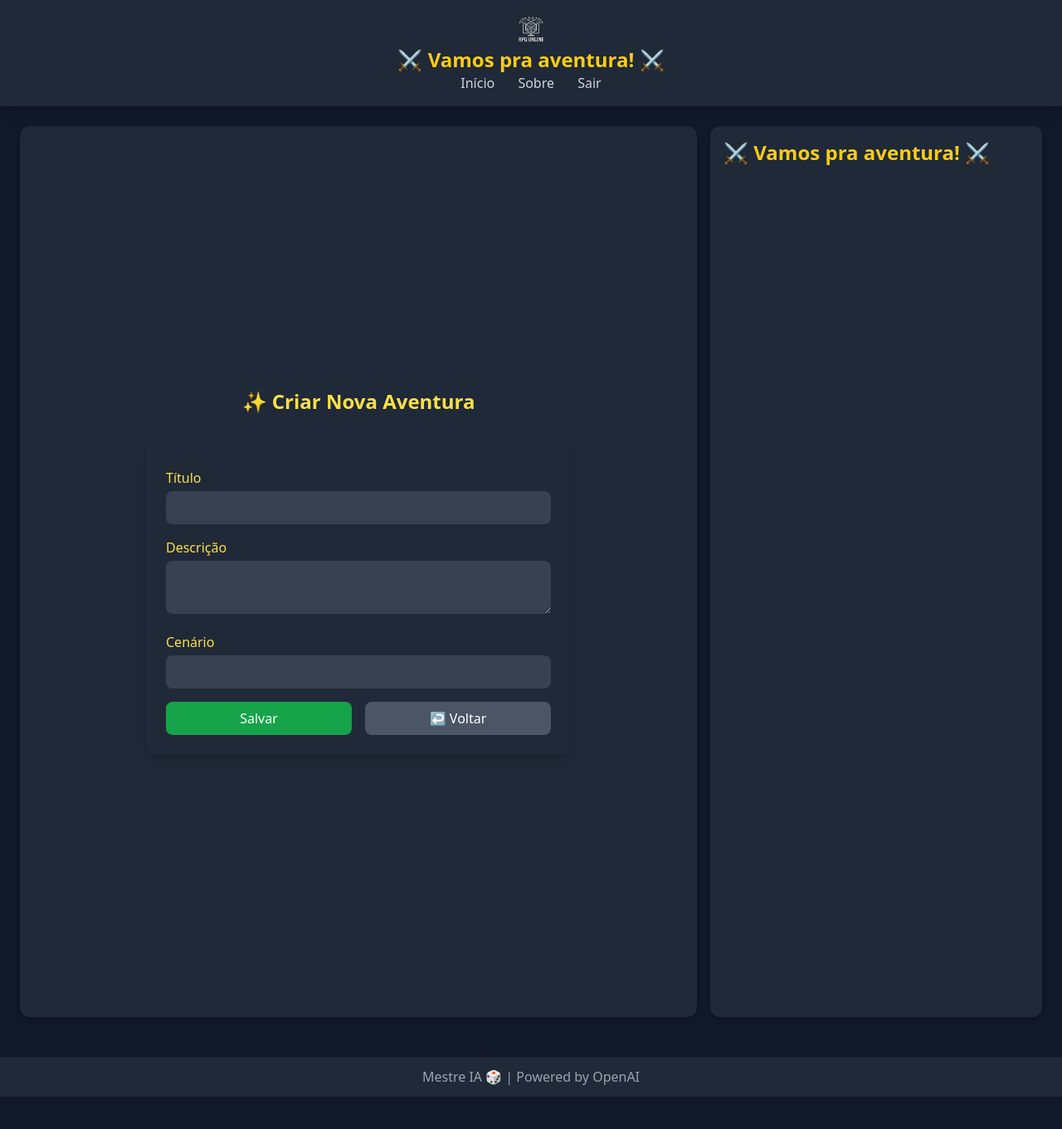
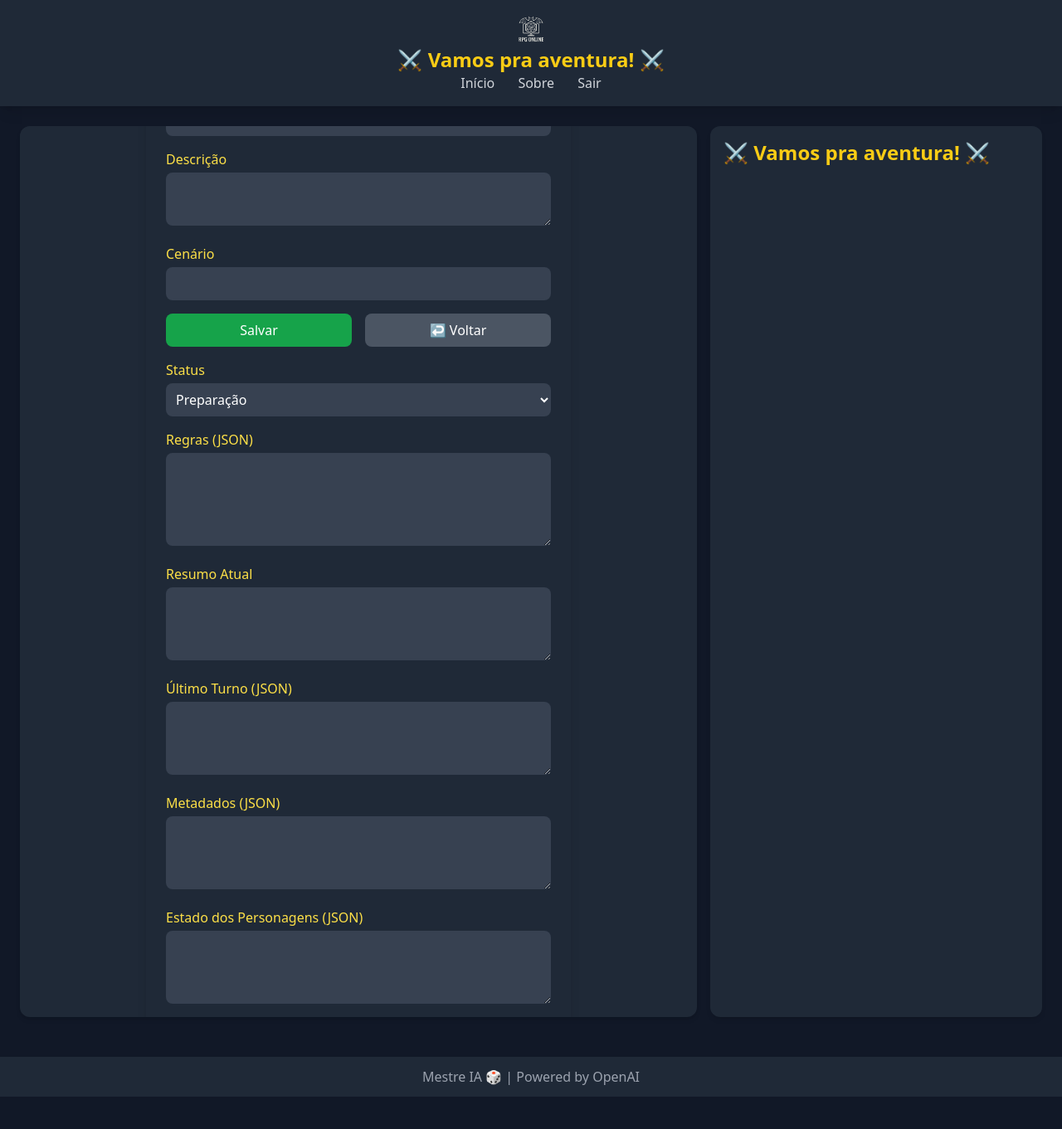
Before and after one commit to BrunoReis136/corujal_rpg, a Flask app: page /aventuras/nova/ in a window 1280 px wide. Shown: the top 1361 px of the page at 83% size. Run offline with Flask 3, Linux system fonts and the light colour scheme; the visitor is signed in with stand-in values (Sample User, id 1); some libraries are stand-ins or nearby versions.

Commit message:
Update nova_aventura.html

```diff
--- a/templates/nova_aventura.html
+++ b/templates/nova_aventura.html
@@ -45,6 +45,41 @@
           ↩️ Voltar
         </a>
       </div>
+
+    <div>
+      {{ form.status.label(class="block mb-1 text-yellow-300") }}
+      {{ form.status(class="w-full p-2 rounded-lg bg-gray-700 text-white") }}
+    </div>
+
+    <div>
+      {{ form.regras.label(class="block mb-1 text-yellow-300") }}
+      {{ form.regras(class="w-full p-2 rounded-lg bg-gray-700 text-white", rows=4) }}
+    </div>
+
+    <div>
+      {{ form.resumo_atual.label(class="block mb-1 text-yellow-300") }}
+      {{ form.resumo_atual(class="w-full p-2 rounded-lg bg-gray-700 text-white", rows=3) }}
+    </div>
+
+    <div>
+      {{ form.ultimo_turno.label(class="block mb-1 text-yellow-300") }}
+      {{ form.ultimo_turno(class="w-full p-2 rounded-lg bg-gray-700 text-white", rows=3) }}
+    </div>
+
+    <div>
+      {{ form.metadados.label(class="block mb-1 text-yellow-300") }}
+      {{ form.metadados(class="w-full p-2 rounded-lg bg-gray-700 text-white", rows=3) }}
+    </div>
+
+    <div>
+      {{ form.estado_personagens.label(class="block mb-1 text-yellow-300") }}
+      {{ form.estado_personagens(class="w-full p-2 rounded-lg bg-gray-700 text-white", rows=3) }}
+    </div>
+
+    <div>
+      {{ form.estado_aventura.label(class="block mb-1 text-yellow-300") }}
+      {{ form.estado_aventura(class="w-full p-2 rounded-lg bg-gray-700 text-white", rows=3) }}
+    </div>
     </form>
 
   </div>
```
